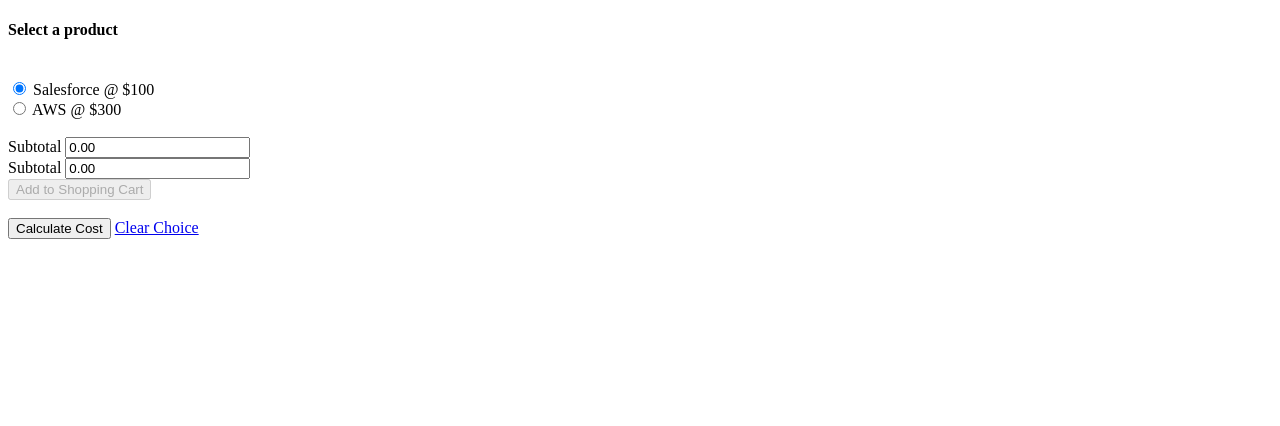
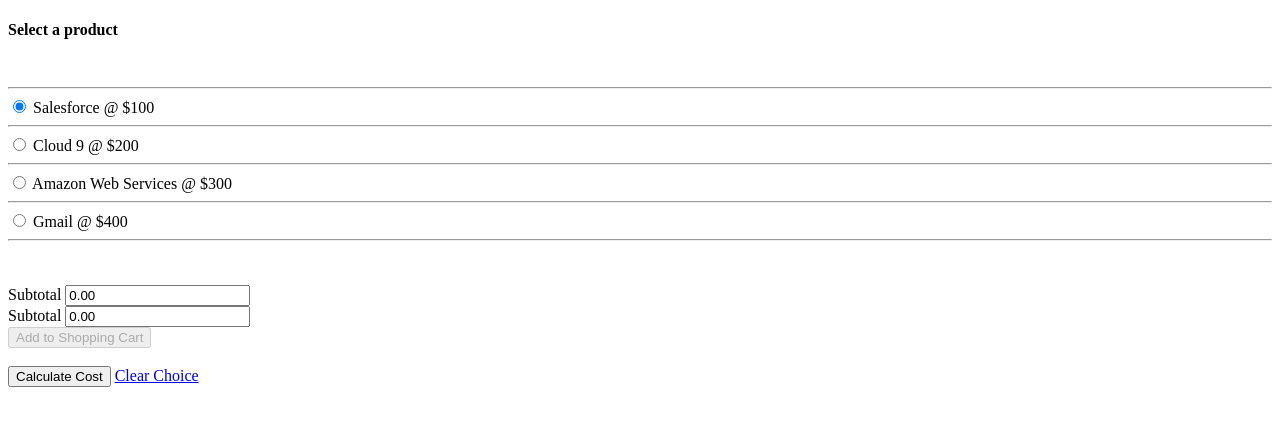
Before and after one commit to Mark00Kenny/Is113117477866, a PHP site: page /Interests/ebusiness/Ebus1.php in a window 1280 px wide. Shown: the top 426 px of the page. Run offline with PHP 8.4, Linux system fonts and the light colour scheme; some libraries are stand-ins or nearby versions.

Commit message:
19/02/18

```diff
--- a/Interests/ebusiness/Ebus1.php
+++ b/Interests/ebusiness/Ebus1.php
@@ -15,18 +15,33 @@
         </br>
 
         <form method="POST" action="Ebus2.php">
+           <hr />
             <label for="salesforce">
                 <input type="radio" id="salesforce" name="product" checked onClick="disablebtnProceed()"/>
                 Salesforce @ $100
             </label>
 
-            <br/>
+            <hr />
 
             <label for="aws">
-                <input type="radio" id="aws" name="product" onClick="disablebtnProceed()"/>
-                AWS @ $300
+                <input type="radio" id="cloudnine" name="product" onClick="disablebtnProceed()"/>
+                Cloud 9 @ $200
+            </label>
+            <hr />
+
+            <label for="amazon">
+                <input type="radio" id="amazon" name="product" onClick="disablebtnProceed()"/>
+                Amazon Web Services @ $300
             </label>
 
+            <hr />
+
+            <label for="gmail">
+                <input type="radio" id="gmail" name="product" onClick="disablebtnProceed()"/>
+                Gmail @ $400
+            </label>
+
+            <hr />
             <br/>
             <br/>
 
--- a/Interests/ebusiness/Ebus3.php
+++ b/Interests/ebusiness/Ebus3.php
@@ -13,6 +13,10 @@
             // Echo session variables that were set on previous page
             echo "Total is " . $_SESSION["total"] . ".";
             ?>
+
+            <?php
+            Echo "Name " . $_SESSION["first_name"] . ".";
+            ?>
         </body>
 
 </html>
--- a/Interests/ebusiness/cost_calc.js
+++ b/Interests/ebusiness/cost_calc.js
@@ -7,8 +7,17 @@
     if (document.getElementById('salesforce').checked) {
         argSubTotal=100;
     }
-    else{
+
+    if (document.getElementById('cloudnine').checked) {
+        argSubTotal=200;
+    }
+
+    if (document.getElementById('amazon').checked) {
         argSubTotal=300;
+    }
+
+    if (document.getElementById('gmail').checked) {
+        argSubTotal=400;
     }
 
     display(argSubTotal);
```
Also changed, not shown: Interests/ebusiness/Ebus2.php (+31 -2 lines), homepage.html (+8 -1 lines), Interests/ebusiness/calc_disvat_total.js (added), Interests/ebusiness/display.js (added).
